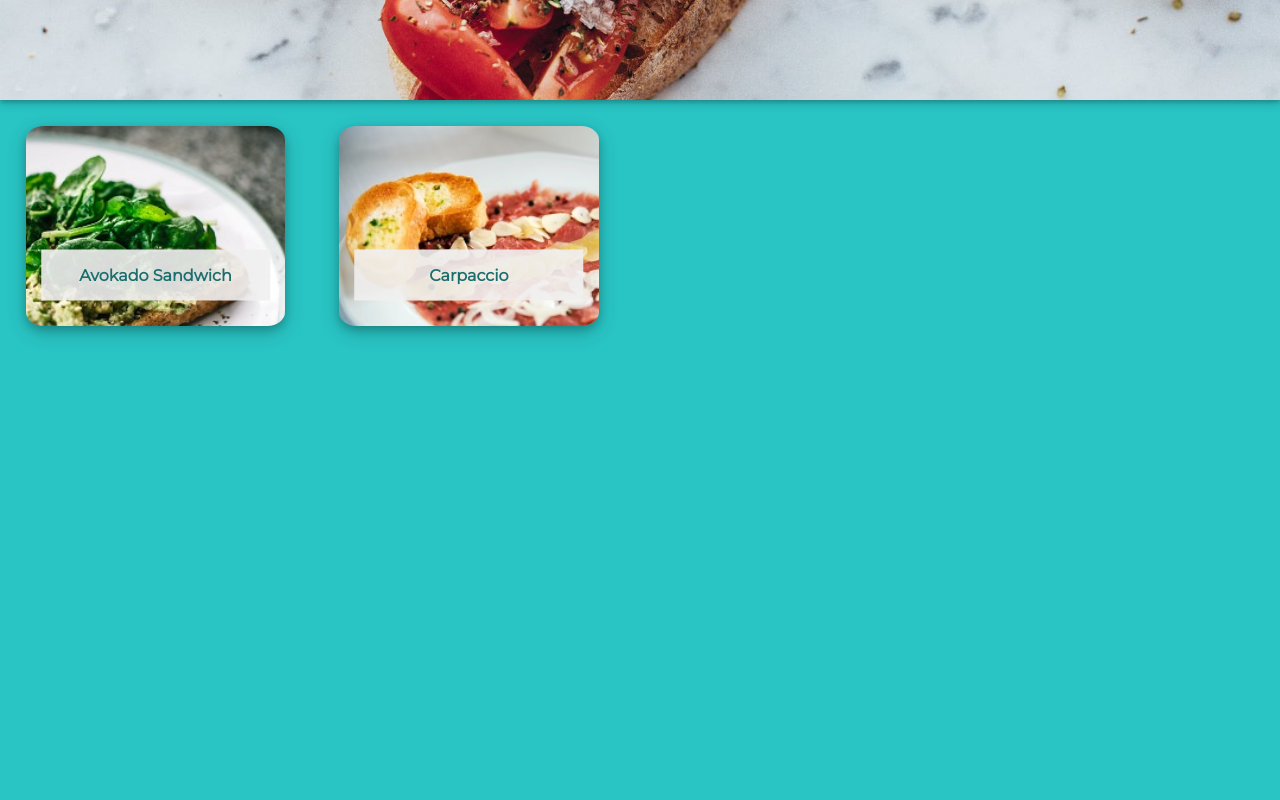
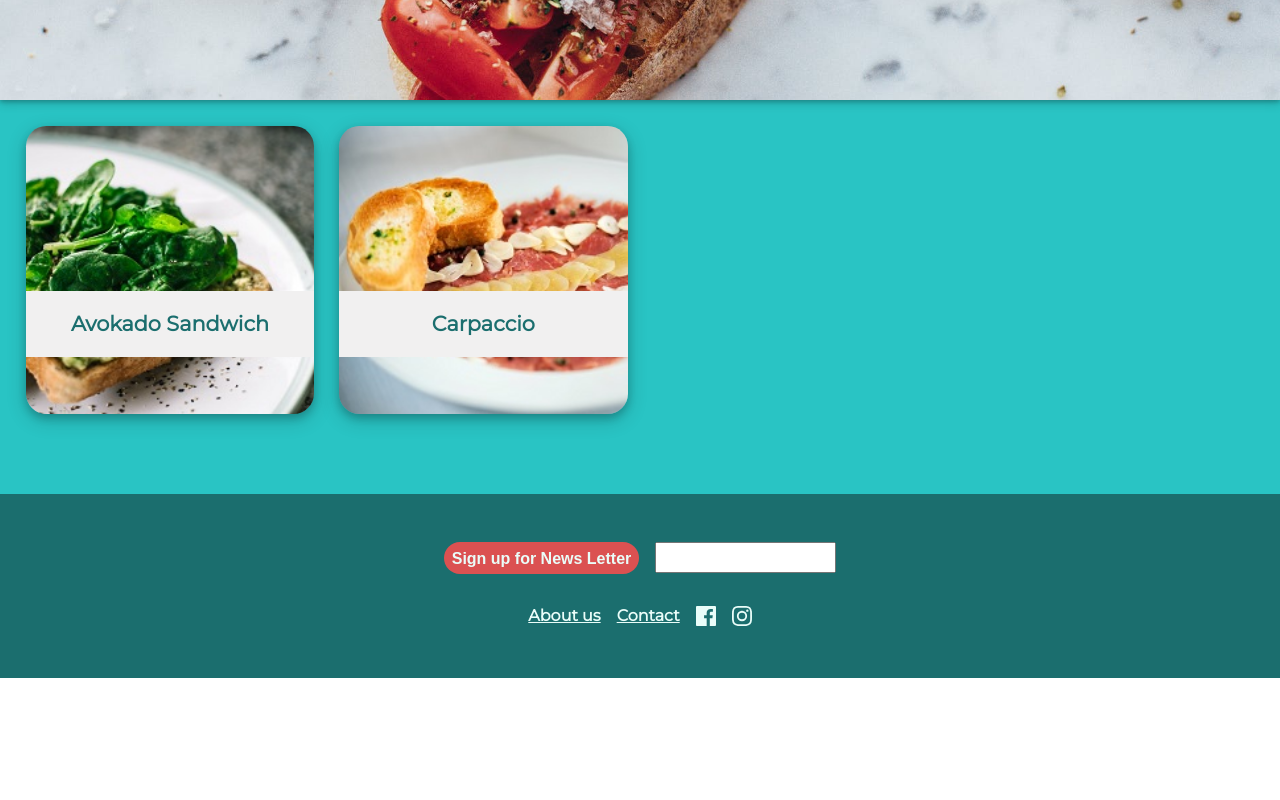
Before and after one commit to DoNotWorr/project-recipe, a React (Create React App) app: page /appetizer in a window 1280 px wide. Shown: the part 660-1460 px from the top of the page. After the commit the page ends 1338 px from the top, so only its background shows below. Built offline with nearby package versions, Linux system fonts and the light colour scheme.

Commit message:
styling of thumbnails ,boolean to style slider in thumbnail.css and  changed margin on overview container to  remove temp. div

```diff
--- a/src/App.css
+++ b/src/App.css
@@ -7,7 +7,7 @@
   text-align: center;
   background-color: var(--background);
   font-family: "Montserrat", sans-serif;
-  height: 2000px; /*pixles to make sure background color covers whole page*/
+  height: 100%;
 }
 .App h2 {
   color: var(--titles);
@@ -23,7 +23,7 @@
   --ingtitles: rgb(241, 240, 240); /*instructions and ingredients*/
 }
 
-.temporary {
+/* .temporary {
   background-color: white;
   height: 100px;
-}
+} */
--- a/src/App.js
+++ b/src/App.js
@@ -99,9 +99,9 @@ export default class App extends Component {
             </Route>
           </Switch>
 
-          <div className="temporary">
+          {/* <div className="temporary">
             <h1>temp div</h1>
-          </div>
+          </div> */}
           <Footer />
         </Router>
       </div>
--- a/src/components/Header/Header.module.css
+++ b/src/components/Header/Header.module.css
@@ -1,3 +1,4 @@
+/*Banner div that contains the background-image*/
 .banner {
   position: relative;
   width: 100%;
@@ -6,9 +7,9 @@
   box-shadow: 0 2px 4px 0 rgba(0, 0, 0, 0.2), 0 3px 10px 0 rgba(0, 0, 0, 0.19);
 }
 
+/* The text in banner*/
 .title {
   color: #eafdf9;
-
   background-color: rgba(27, 110, 110, 0.4);
   font-size: xx-large;
   position: absolute;
@@ -20,6 +21,7 @@
   z-index: 1;
   left: 30%;
 }
+
 /*MEDIA-QUERIES*/
 @media only screen and (max-width: 900px) {
   .banner {
--- a/src/components/OverviewContainer/OverviewContainer.jsx
+++ b/src/components/OverviewContainer/OverviewContainer.jsx
@@ -10,7 +10,7 @@ import RecipeThumbnail from "../RecipeThumbnail/RecipeThumbnail.jsx";
 export default class OverviewContainer extends Component {
   render() {
     const elements = this.props.recipes.map((recipe) => (
-      <RecipeThumbnail recipe={recipe} key={recipe.id} displayTitle />
+      <RecipeThumbnail recipe={recipe} key={recipe.id} />
     ));
     return (
       <div data-testid="OverviewContainer" className={styles.overview}>
--- a/src/components/OverviewContainer/OverviewContainer.module.css
+++ b/src/components/OverviewContainer/OverviewContainer.module.css
@@ -3,6 +3,8 @@
   grid-template-columns: repeat(2, 1fr);
   grid-gap: 2%;
   margin: 2%;
+  justify-content: center;
+  margin-bottom: 10vh;
 }
 
 @media screen and (min-width: 600px) and (max-width: 999px) {
--- a/src/components/Popular/Popular.jsx
+++ b/src/components/Popular/Popular.jsx
@@ -9,14 +9,11 @@ export default class Popular extends Component {
     const recipes = this.props.recipes;
     const splideSlides = recipes.map((recipe) => (
       <SplideSlide className={styles.item}>
-        <RecipeThumbnail
-          recipe={recipe}
-          key={recipe.id}
-          className={styles.thumbnail}
-        />
+        <RecipeThumbnail recipe={recipe} key={recipe.id} sliderStyle />
       </SplideSlide>
     ));
-
+    const splide = new Splide(".splide");
+    console.log(splide);
     return (
       <>
         <h2>Popular Dishes</h2>
@@ -24,6 +21,7 @@ export default class Popular extends Component {
           className={styles.container}
           options={{
             perPage: 5,
+
             /*autoplay: false,
             fixedHeight: "22rem",
             autoWidth: true,*/
--- a/src/components/Popular/Popular.module.css
+++ b/src/components/Popular/Popular.module.css
@@ -1,15 +1,8 @@
 /* Before styling in CSS, check if there is a property in the Splide component */
 
 .container {
+  margin: 4%;
 }
-
-.arrows {
-}
-
-.pagination {
-  bottom: -17px;
-}
-
 /* Color */
 .arrow svg {
   fill: #eafdf9;
--- a/src/components/RecipeThumbnail/RecipeThumbnail.jsx
+++ b/src/components/RecipeThumbnail/RecipeThumbnail.jsx
@@ -11,22 +11,19 @@ import { Link } from "react-router-dom";
 export default class RecipeThumbnail extends Component {
   render() {
     const recipe = this.props.recipe;
-    const displayTitle = this.props.displayTitle;
+    const sliderStyle = this.props.sliderStyle;
+    const style = !sliderStyle ? styles.thumbnail : styles.slider;
 
     return (
       <Link to={`/recipe/${recipe.id}`}>
         <div
-          className={styles.thumbnail}
+          className={style}
           data-testid="recipeThumbnail"
           style={{
             backgroundImage: `url(${recipe.images.small})`,
             backgroundSize: "cover",
           }}>
-          {displayTitle ? (
-            <h3 className={styles.recipeName}>{recipe.name}</h3>
-          ) : (
-            " "
-          )}
+          {!sliderStyle ? <h3>{recipe.name}</h3> : " "}
         </div>
       </Link>
     );
--- a/src/components/RecipeThumbnail/RecipeThumbnail.module.css
+++ b/src/components/RecipeThumbnail/RecipeThumbnail.module.css
@@ -1,43 +1,43 @@
 .thumbnail {
-  text-align: center;
-  box-sizing: border-box;
   position: relative;
-
-  min-height: 25vh;
-  width: 90%;
+  padding-top: 100%;
   border-radius: 7%;
   box-shadow: 0 4px 8px 0 rgba(0, 0, 0, 0.2), 0 6px 20px 0 rgba(0, 0, 0, 0.19);
 }
-.recipeName {
+.thumbnail h3 {
+  display: inline-block;
   position: absolute;
-  bottom: 0%;
-  left: 50%;
-  transform: translate(-50%, -50%);
-  background-color: rgb(241, 240, 240, 0.9);
+  bottom: 20%;
+  left: 0;
   width: 100%;
+  padding: 7% 0;
+  background-color: rgb(241, 240, 240, 1);
   font-size: 1.3rem;
-  padding: 2vh;
 }
 
 .thumbnail:hover {
   opacity: 0.7;
 }
 
-a {
-  text-decoration: none;
+.slider {
+  text-align: center;
+  padding-top: 100%;
+  margin: 5%;
+  border-radius: 7%;
+  box-shadow: 0 4px 8px 0 rgba(0, 0, 0, 0.2), 0 6px 20px 0 rgba(0, 0, 0, 0.19);
 }
-
+.slider:hover {
+  opacity: 0.7;
+}
 @media only screen and (max-width: 1521px) {
   .recipeName {
     font-size: 1rem;
-    width: 80%;
   }
 }
 
 @media only screen and (max-width: 1400px) {
   .recipeName {
     font-size: 1rem;
-    width: 76%;
   }
 }
 @media only screen and (max-width: 900px) {
```
